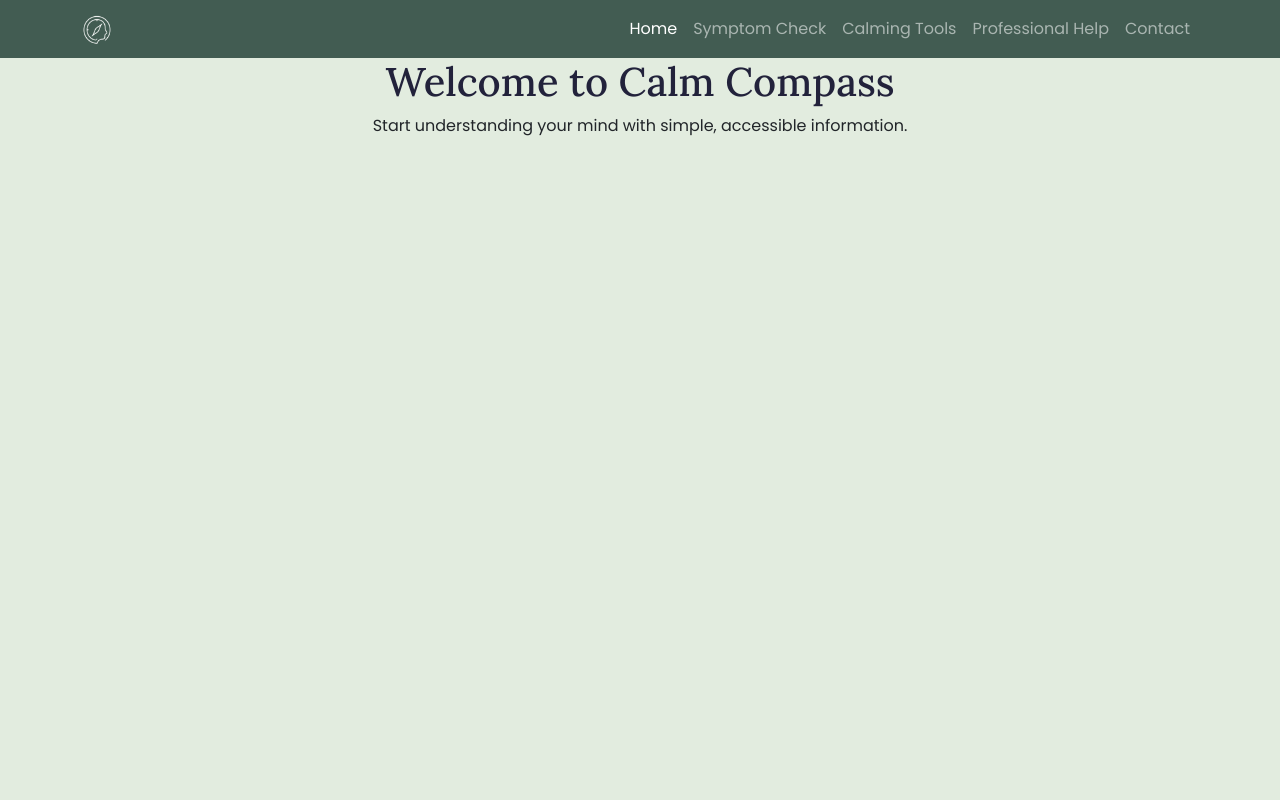
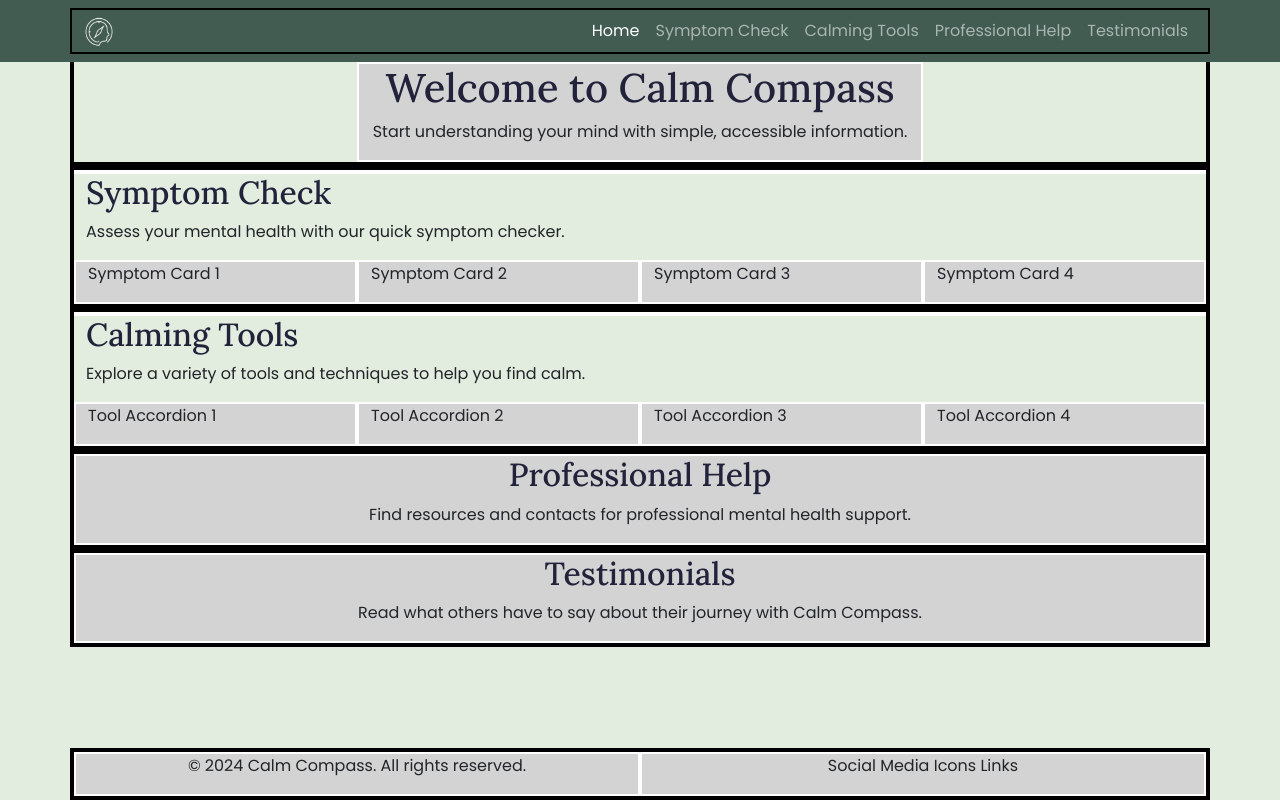
Before and after one commit to wouter-codes/calm-compass, a plain HTML site: page index.html in a window 1280 px wide. Drawn offline with nearby package versions, Linux system fonts and the light colour scheme.

Commit message:
Create bootstrap grid layout for all sections

```diff
--- a/assets/css/style.css
+++ b/assets/css/style.css
@@ -42,3 +42,15 @@ h3 {
 body {
     background-color: var(--background-color-primary);
 }
+
+/* grid visualisation CSS for testing */
+
+.container,
+.row {
+    border: 2px solid black;
+}
+
+.col-12 {
+    border: 2px solid white;
+    background-color: lightgray;
+}
--- a/index.html
+++ b/index.html
@@ -19,7 +19,9 @@
     <link rel="stylesheet" href="assets/css/style.css">
 </head>
 
-<body>
+<!-- Bootstrap classes applied to work with mt-auto on footer to ensure it always stays at the bottom -->
+
+<body class="d-flex flex-column min-vh-100">
     <!-- Navigation -->
     <nav id="navbar" class="navbar navbar-expand-lg fixed-top" data-bs-theme="dark">
         <div class="container">
@@ -45,7 +47,7 @@
                         <a class="nav-link" href="#professional-help">Professional Help</a>
                     </li>
                     <li class="nav-item">
-                        <a class="nav-link" href="#contact">Contact</a>
+                        <a class="nav-link" href="#testimonials">Testimonials</a>
                     </li>
                 </ul>
             </div>
@@ -61,14 +63,93 @@
             </div>
     </header>
 
+    <!-- Main content holding all sections -->
     <main>
 
+        <!-- Symptom Check section -->
+        <section id="symptom-check" class="container">
+            <div class="row">
+                <div class="col-12"></div>
+                <h2>Symptom Check</h2>
+                <p>Assess your mental health with our quick symptom checker.</p>
+                <div class="col-12 col-md-6 col-xl-3">
+                    <p>Symptom Card 1</p>
+                </div>
+                <div class="col-12 col-md-6 col-xl-3">
+                    <p>Symptom Card 2</p>
+                </div>
+                <div class="col-12 col-md-6 col-xl-3">
+                    <p>Symptom Card 3</p>
+                </div>
+                <div class="col-12 col-md-6 col-xl-3">
+                    <p>Symptom Card 4</p>
+                </div>
+            </div>
+        </section>
+
+        <!-- Calming Tools section -->
+        <section id="calming-tools" class="container">
+            <div class="row">
+                <div class="col-12"></div>
+                <h2>Calming Tools</h2>
+                <p>Explore a variety of tools and techniques to help you find calm.</p>
+                <div class="col-12 col-md-6 col-xl-3">
+                    <p>Tool Accordion 1</p>
+                </div>
+                <div class="col-12 col-md-6 col-xl-3">
+                    <p>Tool Accordion 2</p>
+                </div>
+                <div class="col-12 col-md-6 col-xl-3">
+                    <p>Tool Accordion 3</p>
+                </div>
+                <div class="col-12 col-md-6 col-xl-3">
+                    <p>Tool Accordion 4</p>
+                </div>
+            </div>
+        </section>
+
+        <!-- Professional Help section -->
+        <section id="professional-help" class="container">
+            <div class="row">
+                <div class="col-12 text-center">
+                    <h2>Professional Help</h2>
+                    <p>Find resources and contacts for professional mental health support.</p>
+                </div>
+            </div>
+        </section>
+
+        <!-- Testimonials section -->
+        <section id="testimonials" class="container">
+            <div class="row justify-content-center">
+                <div class="col-12 text-center">
+                    <h2>Testimonials</h2>
+                    <p>Read what others have to say about their journey with Calm Compass.</p>
+                </div>
+            </div>
+        </section>
     </main>
 
+    <!-- Footer -->
+    <!-- mt-auto class pushes footer to bottom of page-->
+    <footer class="mt-auto">
+        <div id="footer" class="container">
+            <div class="row justify-content-center">
+                <div class="col-12 col-md-6 text-center">
+                    <!-- Copyright -->
+                    <p>&copy; 2024 Calm Compass. All rights reserved.</p>
+                </div>
+                <div class="col-12 col-md-6 text-center">
+                    <!-- Social Media Icons Links -->
+                    <p>Social Media Icons Links</p>
+                </div>
+            </div>
+        </div>
+    </footer>
+
     <!-- Bootstrap -->
-    <script src="https://cdn.jsdelivr.net/npm/bootstrap@5.3.8/dist/js/bootstrap.bundle.min.js"
-        integrity="sha384-FKyoEForCGlyvwx9Hj09JcYn3nv7wiPVlz7YYwJrWVcXK/BmnVDxM+D2scQbITxI"
-        crossorigin="anonymous"></script>
+    <script src=" https://cdn.jsdelivr.net/npm/bootstrap@5.3.8/dist/js/bootstrap.bundle.min.js"
+        integrity="sha384-FKyoEForCGlyvwx9Hj09JcYn3nv7wiPVlz7YYwJrWVcXK/BmnVDxM+D2scQbITxI" crossorigin="anonymous">
+        </script>
 
     <!-- Font Awesome kit -->
     <script src="https://kit.fontawesome.com/2e6f8ddc3b.js" crossorigin="anonymous"></script>
```
